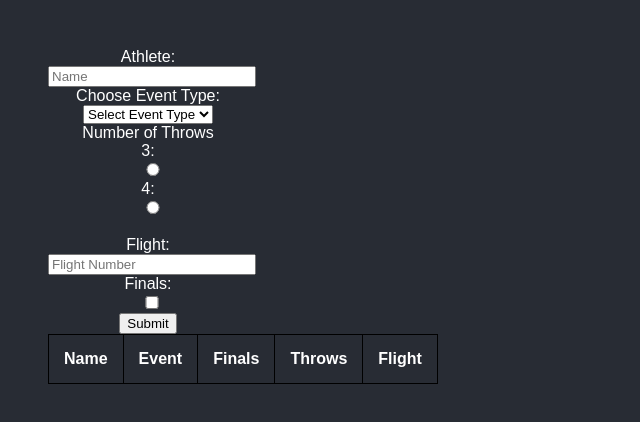
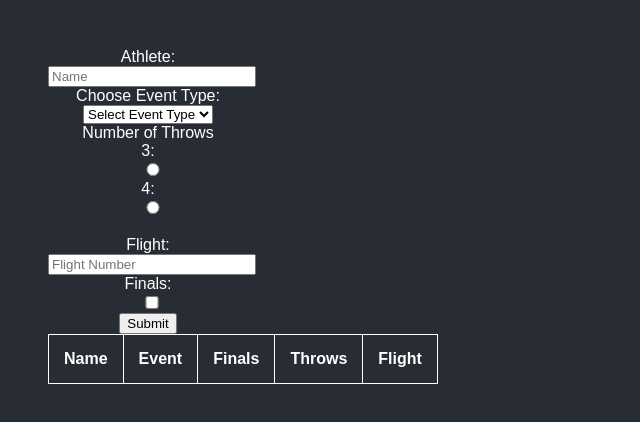
Before and after one commit to kgu2/event-scoring-app, a React (Create React App) app: page / in a window 1280 px wide. Shown: the top 422 px of the page, without its empty margins (0-640 px from the left). Built offline with nearby package versions, Linux system fonts and the light colour scheme.

Commit message:
Update index.css

```diff
--- a/src/index.css
+++ b/src/index.css
@@ -8,11 +8,11 @@
   }
 
 table {
-  border-collapse: collapse;
+    border-collapse: collapse;
   }
 
 table, th, td {
-  border: 1px solid black;
+    border: 1px solid white;
   }
 
 th, td {
@@ -26,4 +26,4 @@ body {
     padding: 40px;
     font-family: Arial;
     text-align: center;
-}
+  }
```
